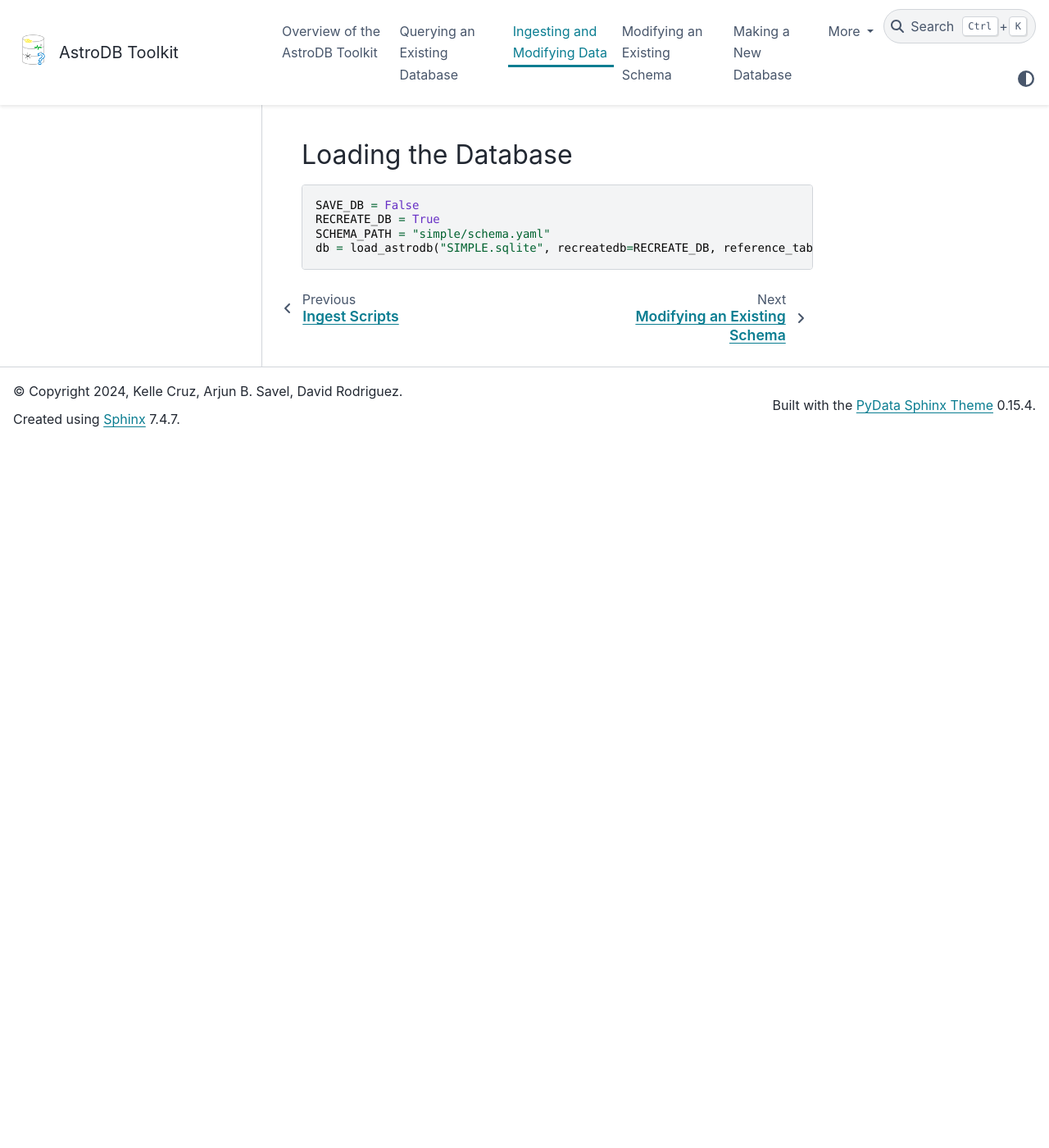
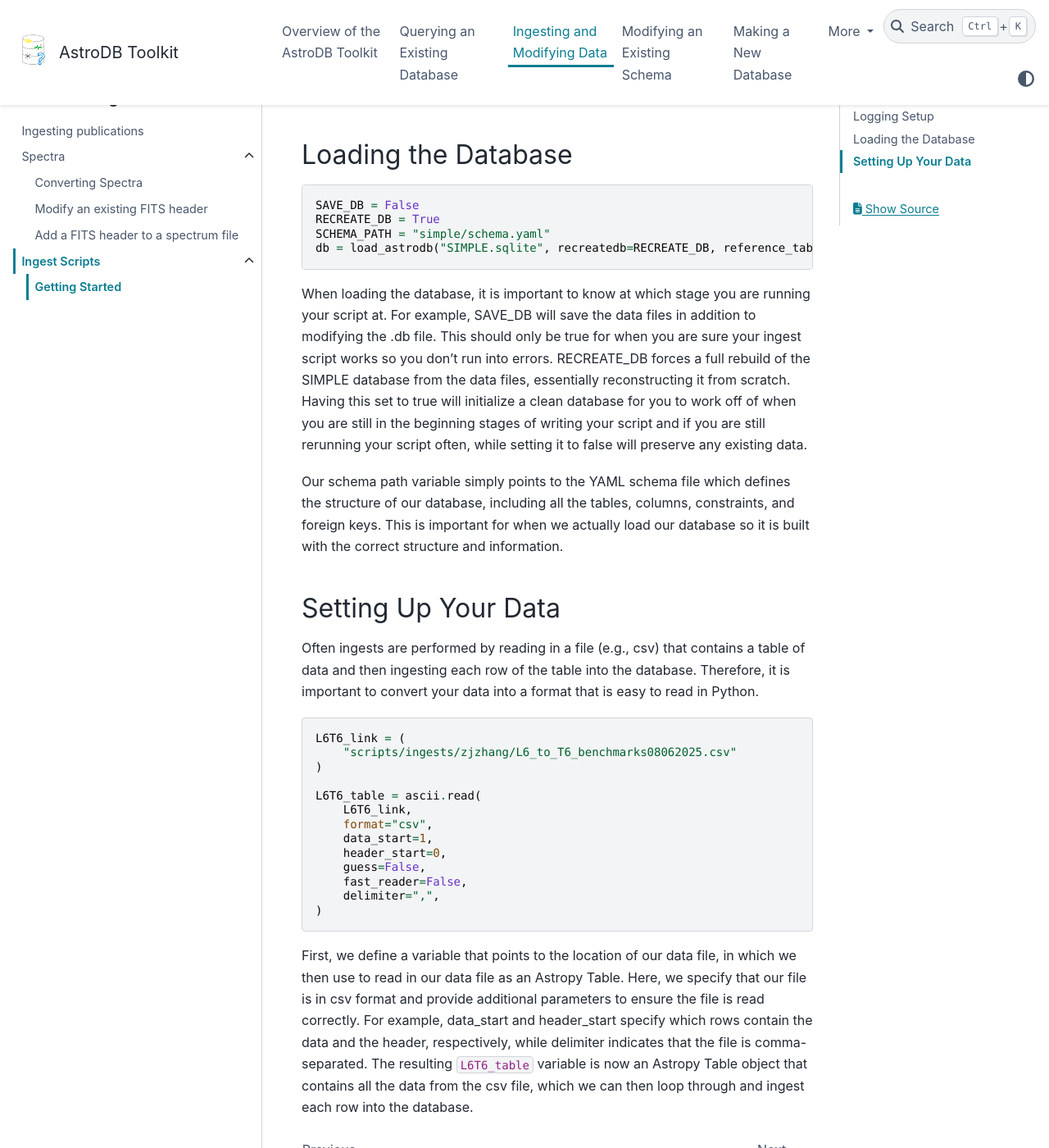
Before and after one commit to astrodbtoolkit/astrodb_utils, a Sphinx documentation site: the page built from docs/pages/ingesting/ingest_scripts/getting_started/getting_started.rst, in a window 1280 px wide and 1400 px high, scrolled down 1332 px. Shown: the whole window at 82% size. Built offline with Sphinx 7.4.7 and the PyData theme 0.15.4, drawn with Linux system fonts in a browser that asks for light colours; the version number could not be read and is left out; before the commit the page ends 1873 px from its top, so only the background shows below that.

Commit message:
basicallt finished getting started

```diff
--- a/docs/pages/ingesting/ingest_scripts/getting_started/getting_started.rst
+++ b/docs/pages/ingesting/ingest_scripts/getting_started/getting_started.rst
@@ -63,3 +63,40 @@ Loading the Database
     RECREATE_DB = True
     SCHEMA_PATH = "simple/schema.yaml"
     db = load_astrodb("SIMPLE.sqlite", recreatedb=RECREATE_DB, reference_tables=REFERENCE_TABLES, felis_schema=SCHEMA_PATH)
+
+When loading the database, it is important to know at which stage you are running your script at.
+For example, SAVE_DB will save the data files in addition to modifying the .db file.
+This should only be true for when you are sure your ingest script works so you don't run into errors.
+RECREATE_DB forces a full rebuild of the SIMPLE database from the data files, essentially reconstructing it from scratch.
+Having this set to true will initialize a clean database for you to work off of when you are still in the beginning stages of writing your script and if you are still rerunning your script often, while setting it to false will preserve any existing data.
+
+Our schema path variable simply points to the YAML schema file which defines the structure of our database, including all the tables, columns, constraints, and foreign keys.
+This is important for when we actually load our database so it is built with the correct structure and information.
+
+
+Setting Up Your Data
+-------------------------
+
+Often ingests are performed by reading in a file (e.g., csv) that contains a table of data and then ingesting each row of the table into the database.
+Therefore, it is important to convert your data into a format that is easy to read in Python.
+
+.. code-block:: python
+
+    L6T6_link = (
+        "scripts/ingests/zjzhang/L6_to_T6_benchmarks08062025.csv"
+    )
+
+    L6T6_table = ascii.read(
+        L6T6_link,
+        format="csv",
+        data_start=1,
+        header_start=0,
+        guess=False,
+        fast_reader=False,
+        delimiter=",",
+    )
+
+First, we define a variable that points to the location of our data file, in which we then use to read in our data file as an Astropy Table.
+Here, we specify that our file is in csv format and provide additional parameters to ensure the file is read correctly.
+For example, data_start and header_start specify which rows contain the data and the header, respectively, while delimiter indicates that the file is comma-separated.
+The resulting ``L6T6_table`` variable is now an Astropy Table object that contains all the data from the csv file, which we can then loop through and ingest each row into the database.
```
